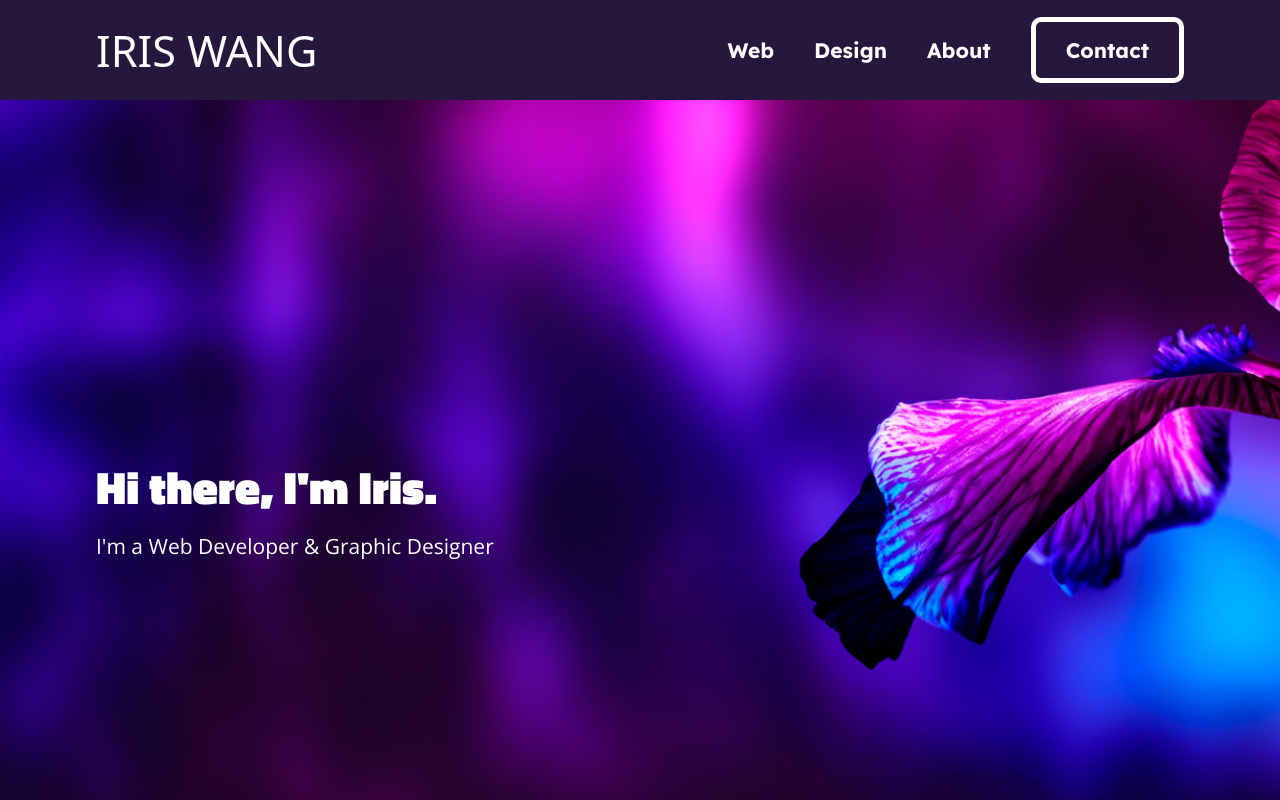
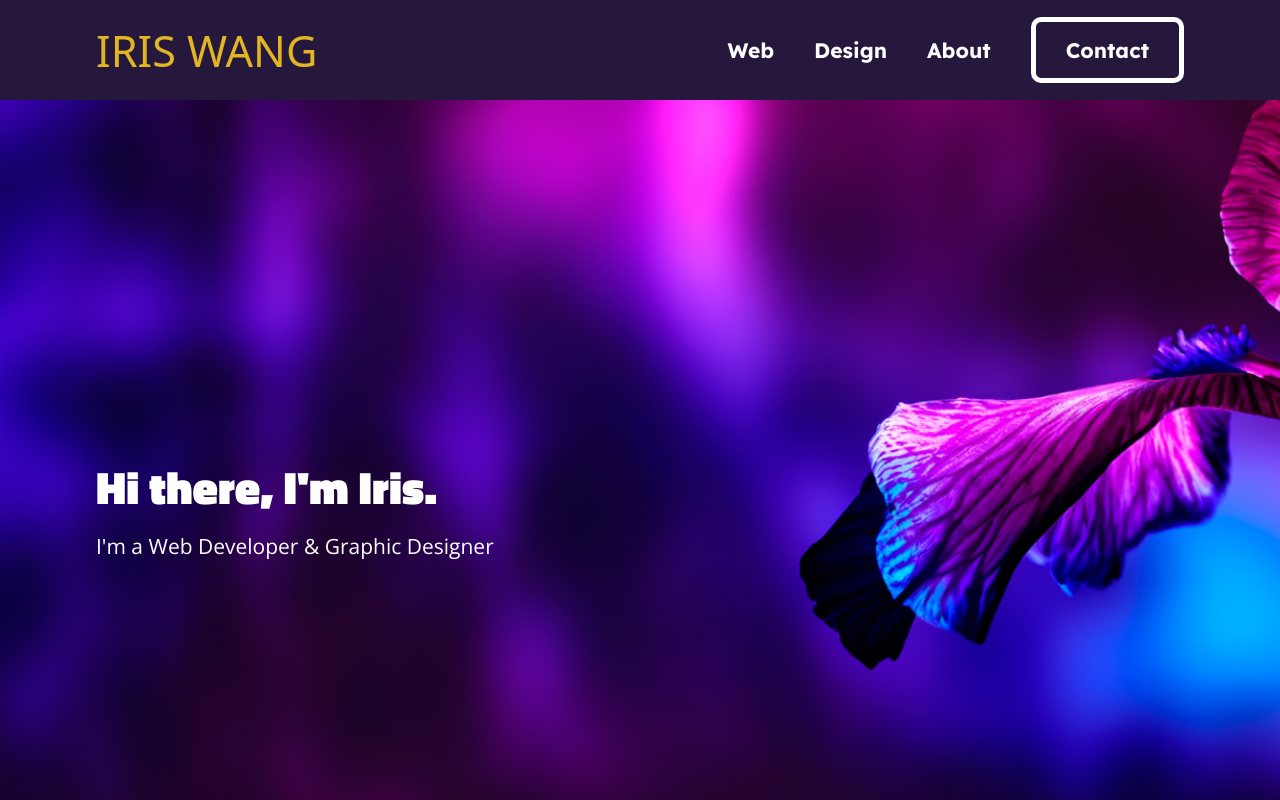
Before and after one commit to iwd-code/midterm, a plain HTML site: page index.html in a window 1280 px wide. In both pictures the pointer is over the link "IRIS WANG". Shown: the top 800 px of the page. Drawn offline with nearby package versions, Linux system fonts and the light colour scheme; a web font is replaced by a local one.

Commit message:
Update style.css

```diff
--- a/css/style.css
+++ b/css/style.css
@@ -107,7 +107,7 @@ a.contact_btn:link{
     color: #fff;
 }
 #header .logo:hover {
-    color:#E2B622;
+    color:#E2B622 !important;;
 }
 .hamburger{
     display: none;
```
